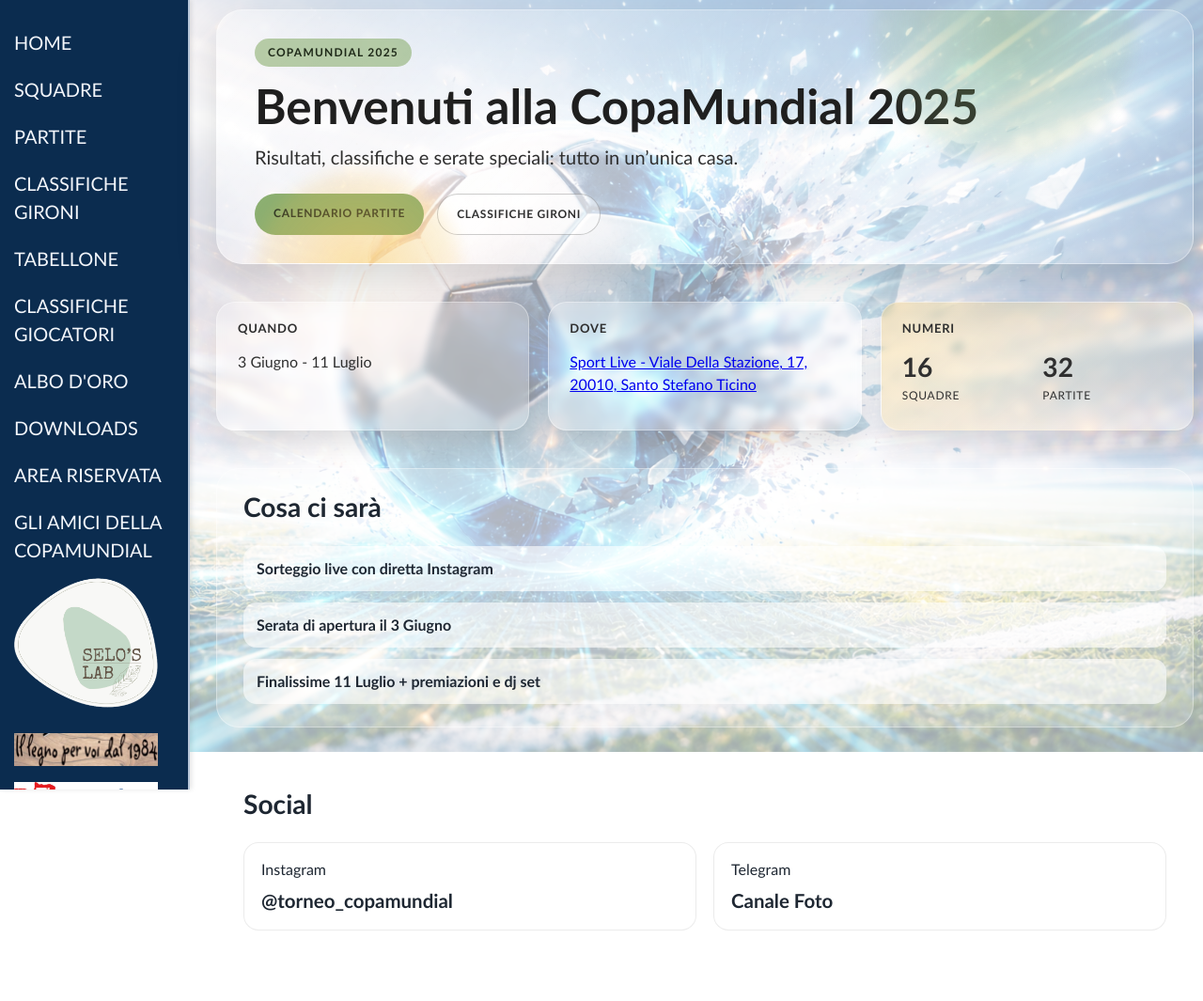
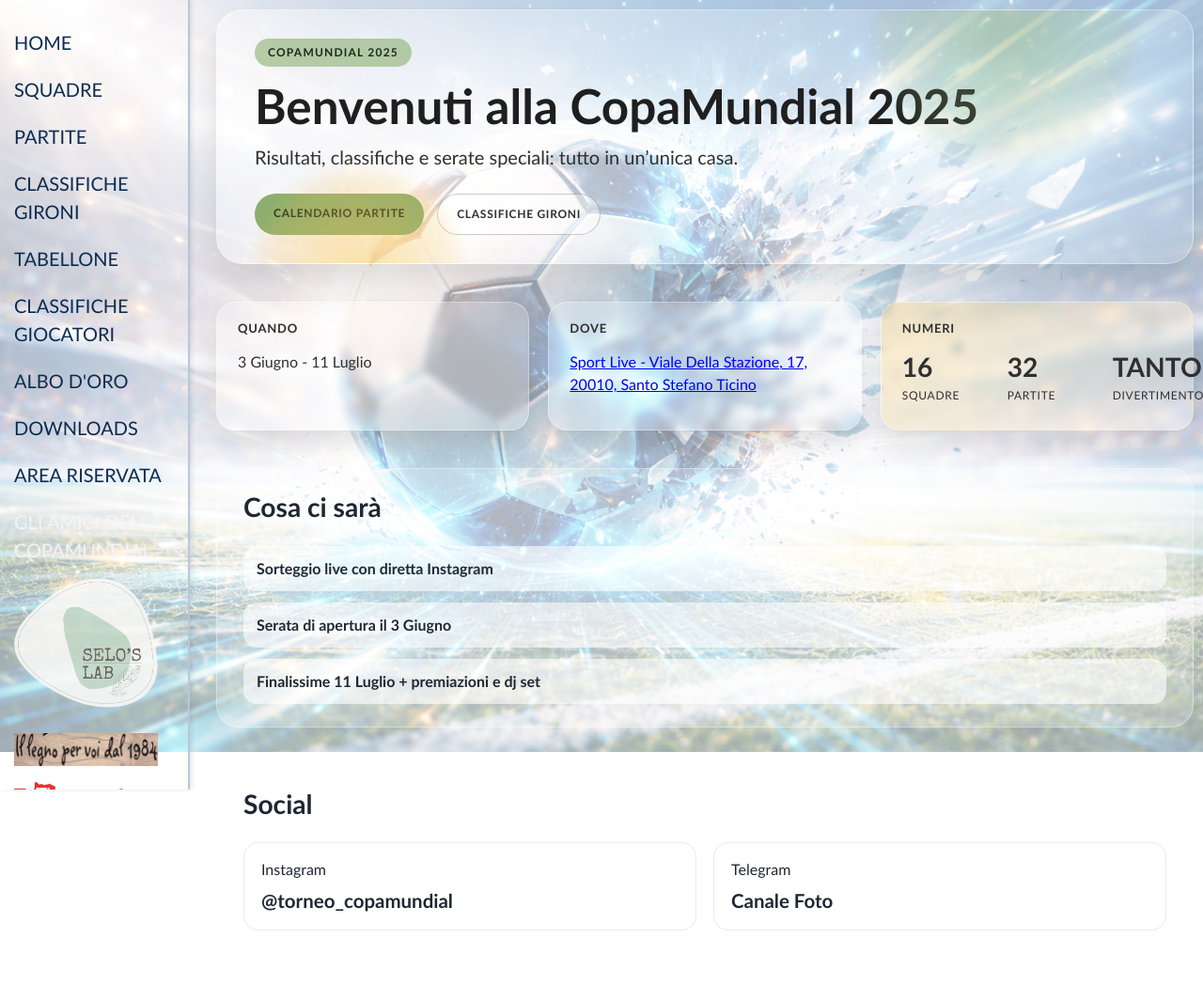
Before and after one commit to lorenzodustycosta/CopaMundialWebsite, a Django app: page / in a window 1280 px wide. Shown: the whole page at 94% size. Run offline with Django 5.2, Linux system fonts and the light colour scheme; parts of the project's set-up code (start-up, migrations or seed data) failed here and were passed over.

Commit message:
Minor layout changes

```diff
--- a/football_tournament/templates/tournament/home.html
+++ b/football_tournament/templates/tournament/home.html
@@ -5,7 +5,7 @@
 
 
 {% block extra_css %}
-<link rel="stylesheet" href="{% static 'styles/home.css' %}?v=4">
+<link rel="stylesheet" href="{% static 'styles/home.css' %}?v=5">
 {% endblock %}
 
 {% block content %}
@@ -43,6 +43,11 @@
                 <span class="stat-value">32</span>
                 <span class="stat-label">Partite</span>
             </div>
+            <div>
+                <span class="stat-value">TANTO</span>
+                <span class="stat-label">Divertimento</span>
+            </div>
+
         </div>
     </div>
 </section>
--- a/football_tournament/tournament/static/styles/base.css
+++ b/football_tournament/tournament/static/styles/base.css
@@ -9,6 +9,7 @@
     --fs-small: 13px;
     --fs-xs: 12px;
     --color-text: #1E2732;
+    --color-text-secondary: #F3F6FB;
     --color-primary: #2C7AD7;
     --color-primary-deep: #0B2C4F;
     --color-accent-ice: #7ED5FF;
@@ -84,7 +85,6 @@ body::before {
     position: fixed;
     top: 0;
     left: 0;
-    background-color: var(--color-primary-deep);
     overflow-x: hidden;
     padding: 20px 0; /* Vertical padding */
     border-right: 2px solid var(--color-border);
@@ -95,7 +95,7 @@ body::before {
     padding: 10px 15px;
     text-decoration: none;
     font-size: 20px;
-    color: var(--color-panel);
+    color: var(--color-primary-deep);
     display: block;
 }
 
@@ -108,6 +108,7 @@ body::before {
     margin-top: auto; /* Pushes to the bottom */
     text-decoration: none; /* Prevents underlining */
     color: var(--color-panel); /* Set a fixed color */
+    opacity: 0.9;
     font-size: 20px;
     margin-bottom: 20px;
 }
--- a/football_tournament/tournament/static/styles/home.css
+++ b/football_tournament/tournament/static/styles/home.css
@@ -128,7 +128,7 @@
 
 .stats {
     display: grid;
-    grid-template-columns: repeat(2, minmax(100px, 1fr));
+    grid-template-columns: repeat(3, minmax(100px, 1fr));
     gap: 12px;
 }
 
```
Also changed, not shown: football_tournament/tournament/static/styles/team_and_player_list.css (+6 -5 lines).
